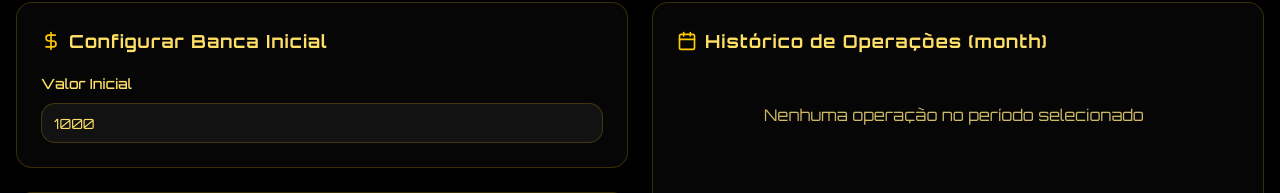
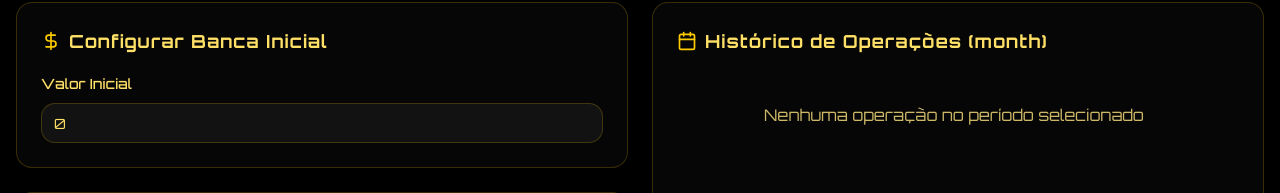
Before and after one commit to phsn2013/deffy-ai-scanner, a React (Vite) app: page /planilha in a window 1280 px wide. Shown: the part 1491-1684 px from the top of the page. Built offline with nearby package versions, Linux system fonts and the light colour scheme; the HTML template or start-up script is replaced by a standard one.

Commit message:
Fix: Initialize current balance to zero

```diff
--- a/src/pages/Planilha.tsx
+++ b/src/pages/Planilha.tsx
@@ -35,7 +35,7 @@ interface Operation {
 
 const Planilha = () => {
   const navigate = useNavigate();
-  const [initialBalance, setInitialBalance] = useState<number>(1000);
+  const [initialBalance, setInitialBalance] = useState<number>(0);
   const [operations, setOperations] = useState<Operation[]>([]);
   const [newOperationValue, setNewOperationValue] = useState<string>("");
   const [newOperationNote, setNewOperationNote] = useState<string>("");
```
